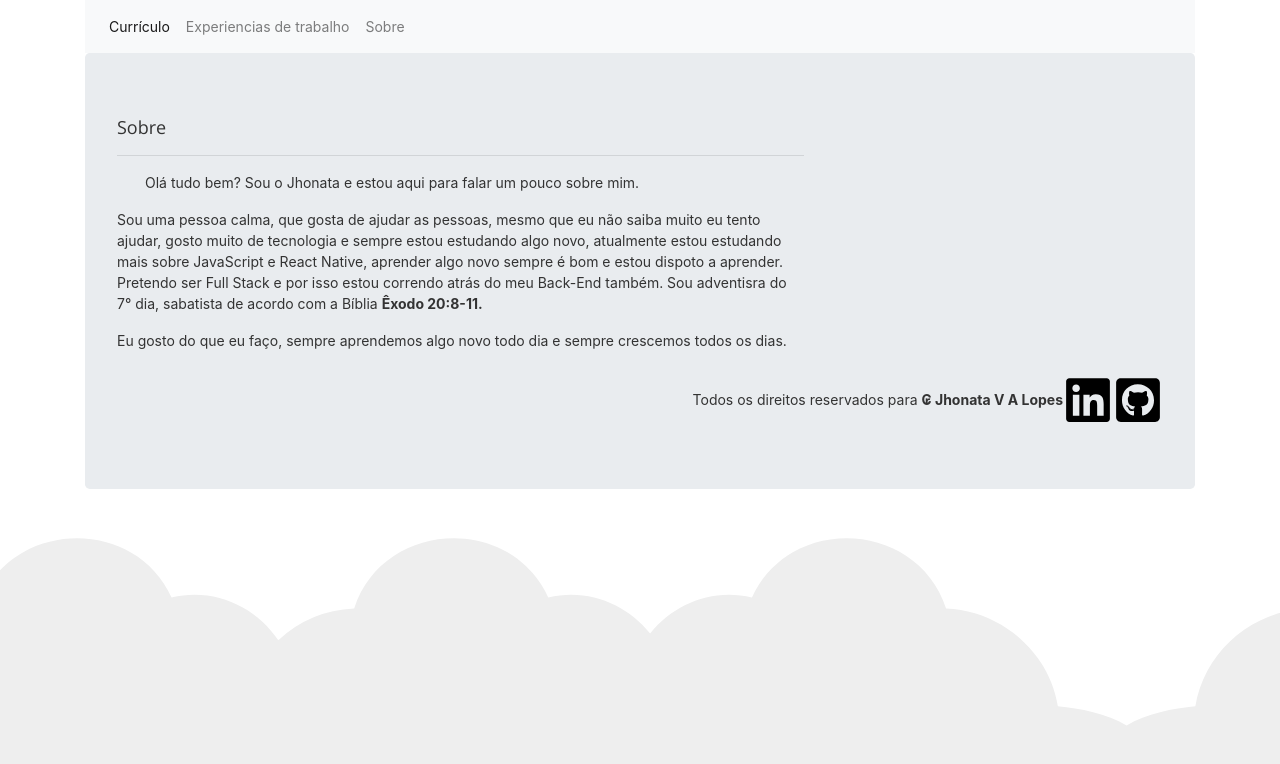
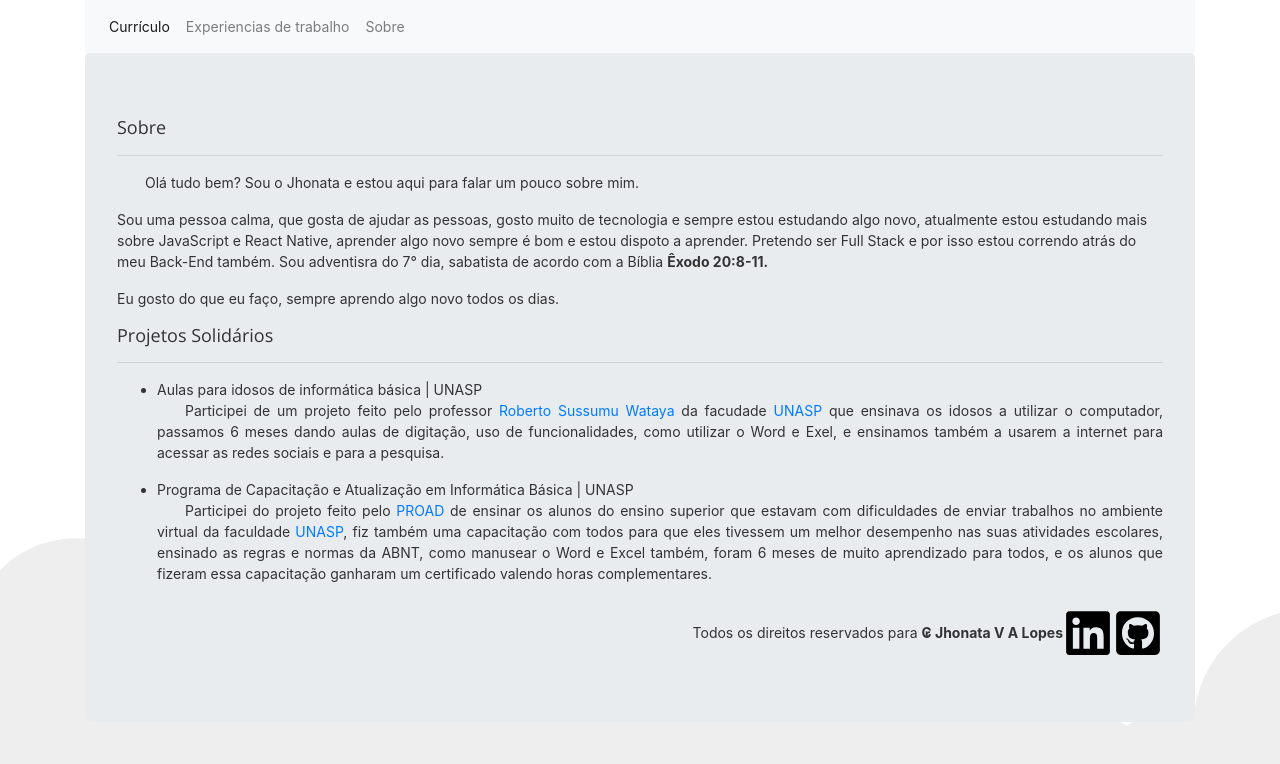
Before and after one commit to JhonataVini/Meu-Curriculo-em-Angular, an Angular app: page /sobre in a window 1280 px wide. Shown: the top 764 px of the page. Built offline with nearby package versions, Linux system fonts and the light colour scheme.

Commit message:
Atualização de perfil

```diff
--- a/src/app/sobre/sobre.component.html
+++ b/src/app/sobre/sobre.component.html
@@ -3,15 +3,35 @@
 <div class="container">
     <div class="jumbotron">
         <div class="row">
-        <div class="col-md-8">
+        <div class="col-md-12">
             <h4>Sobre</h4>
             <hr>
             <p class="recuo">Olá tudo bem? Sou o Jhonata e estou aqui para falar um pouco sobre mim.</p>
-            <p> Sou uma pessoa calma, que gosta de ajudar as pessoas, mesmo que eu não saiba muito eu tento ajudar, gosto muito de tecnologia e sempre estou estudando algo novo,
+            <p> Sou uma pessoa calma, que gosta de ajudar as pessoas, gosto muito de tecnologia e sempre estou estudando algo novo,
                 atualmente estou estudando mais sobre JavaScript e React Native, aprender algo novo sempre é bom e estou dispoto a aprender.
                 Pretendo ser Full Stack e por isso estou correndo atrás do meu Back-End também.
                 Sou adventisra do 7° dia, sabatista de acordo com a Bíblia <strong>Êxodo 20:8-11.</strong></p>
-            <p>Eu gosto do que eu faço, sempre aprendemos algo novo todo dia e sempre crescemos todos os dias.</p>
+            <p>Eu gosto do que eu faço, sempre aprendo algo novo todos os dias.</p>
+        </div>
+
+        <div class="col-md-12">
+            <h4>Projetos Solidários</h4>
+            <hr>
+            <ul>
+                <li>Aulas para idosos de informática básica | UNASP</li>
+                <p class="recuo"> Participei de um projeto feito pelo professor <a href="https://www.nied.unicamp.br/equipe/roberto-sussumu-wataya/">Roberto Sussumu Wataya</a> da facudade <a href="https://www.unasp.br/sp/">UNASP</a> que ensinava os idosos a utilizar o computador,
+                    passamos 6 meses dando aulas de digitação, uso de funcionalidades, como utilizar o Word e Exel,
+                    e ensinamos também a usarem a internet para acessar as redes sociais e para a pesquisa.
+                </p>
+                <li>Programa de Capacitação e Atualização em Informática Básica | UNASP</li>
+                <p class="recuo">Participei do projeto feito pelo <a href="http://www.findglocal.com/BR/S%C3%A3o-Paulo/284306245087477/Proad-UNASP-S%C3%A3o-Paulo">PROAD</a>
+                    de ensinar os alunos do ensino superior que estavam com dificuldades de enviar trabalhos no ambiente virtual da faculdade <a href="https://www.unasp.br/sp/">UNASP</a>,
+                    fiz também uma capacitação com todos para que eles tivessem um melhor desempenho nas suas atividades escolares, ensinado as regras e normas da ABNT, como manusear o Word e Excel também,
+                    foram 6 meses de muito aprendizado para todos, e os alunos que fizeram essa capacitação ganharam um certificado valendo horas complementares.
+                </p>
+            </ul>
+
+
         </div>
 
     <div class="footer col-sm-12">
```
